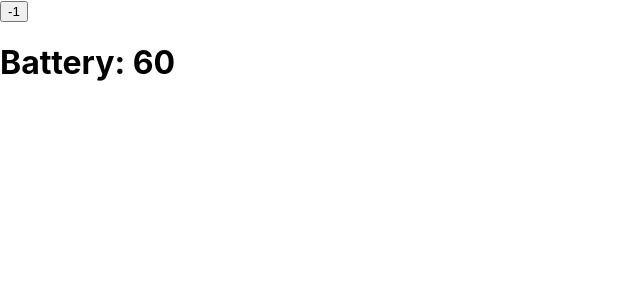
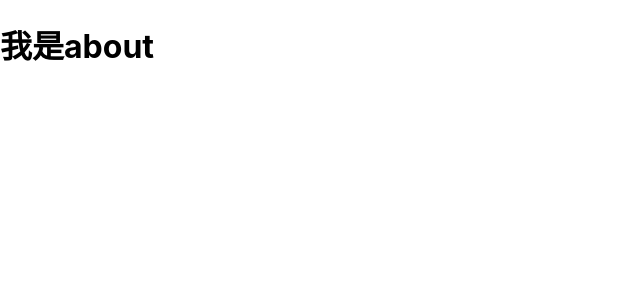
Before and after one commit to whylisa/react-Qunar, a React app in the folder get-react/: page / in a window 1280 px wide. Shown: the top 300 px of the page, without its empty margins (0-640 px from the left). Built offline with nearby package versions, Linux system fonts and the light colour scheme.

Commit message:
使用lazy配合suspense进行组件懒加载

```diff
--- a/get-react/src/App.js
+++ b/get-react/src/App.js
@@ -1,33 +1,13 @@
-import React, {createContext, useState,useContext} from 'react';
+import React, { lazy,Suspense }from 'react';
 import './App.css';
-const BatterContext = createContext(100)
-const OnlineContext = createContext()
-
-function Leaf() {
-  const  contextType = useContext(BatterContext)
-  console.log(contextType)
+const About = lazy(() => import('./about.js'))
+// Error Boundary
+function App() {
   return (
-         <h1> Battery: {contextType}</h1>
+     <Suspense fallback={<div>loding</div>}>
+       <About></About>
+     </Suspense>
   )
-}
-function Middle() {
-  return (
-    <Leaf />
-  )
-}
-function App() {
-  const [battery,setBattery] = useState(60)
-  return (
-    <BatterContext.Provider value={battery}>
-      <button type="button" onClick={()=> {
-        // let a = battery -1
-        setBattery(battery -1)
-      }}>
-      -1
-      </button>
-        <Middle></Middle>
-      </BatterContext.Provider>
-  );
 }
 
 export default App;
--- /dev/null
+++ b/get-react/src/about.js
@@ -0,0 +1,9 @@
+import React from 'react'
+
+function About () {
+    return (
+        <h1>我是about</h1>
+    )
+}
+
+export default About
```
Also changed, not shown: 1 other file (tests, documents, lock files or other folders).
